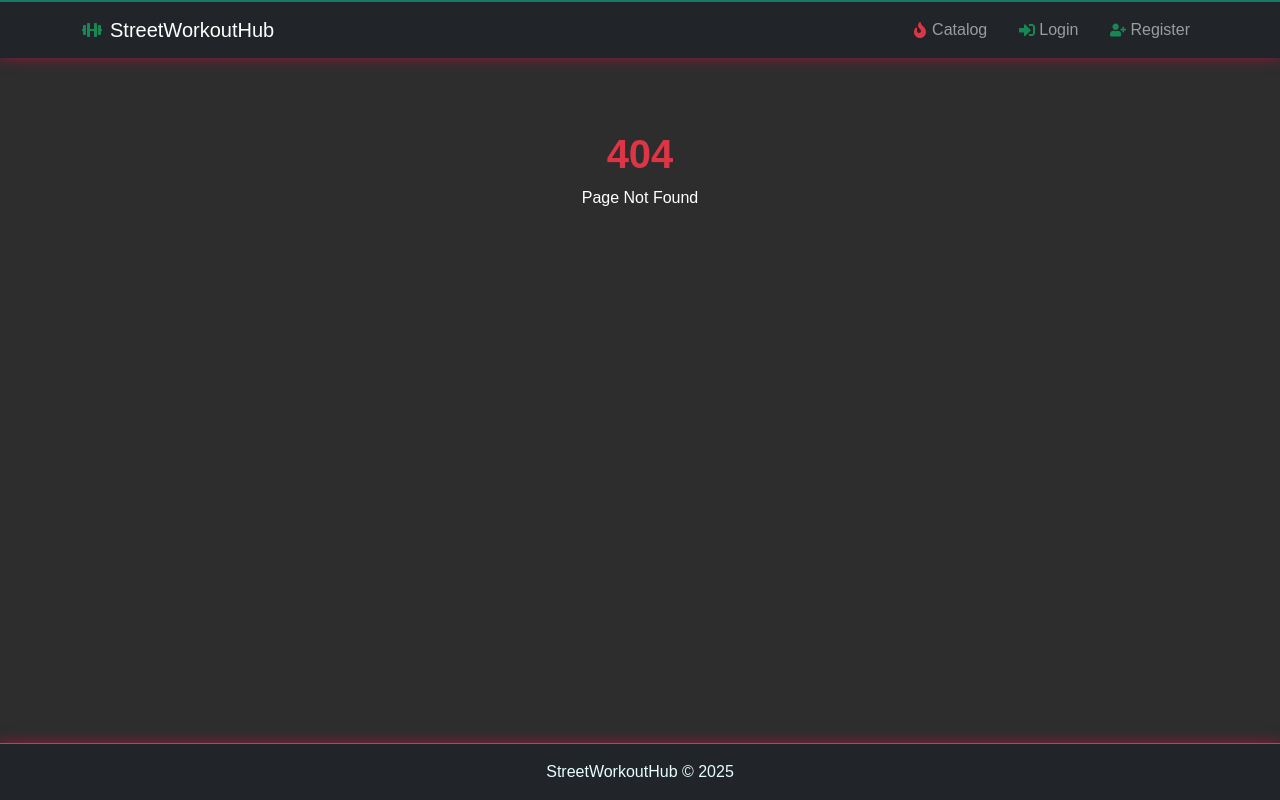
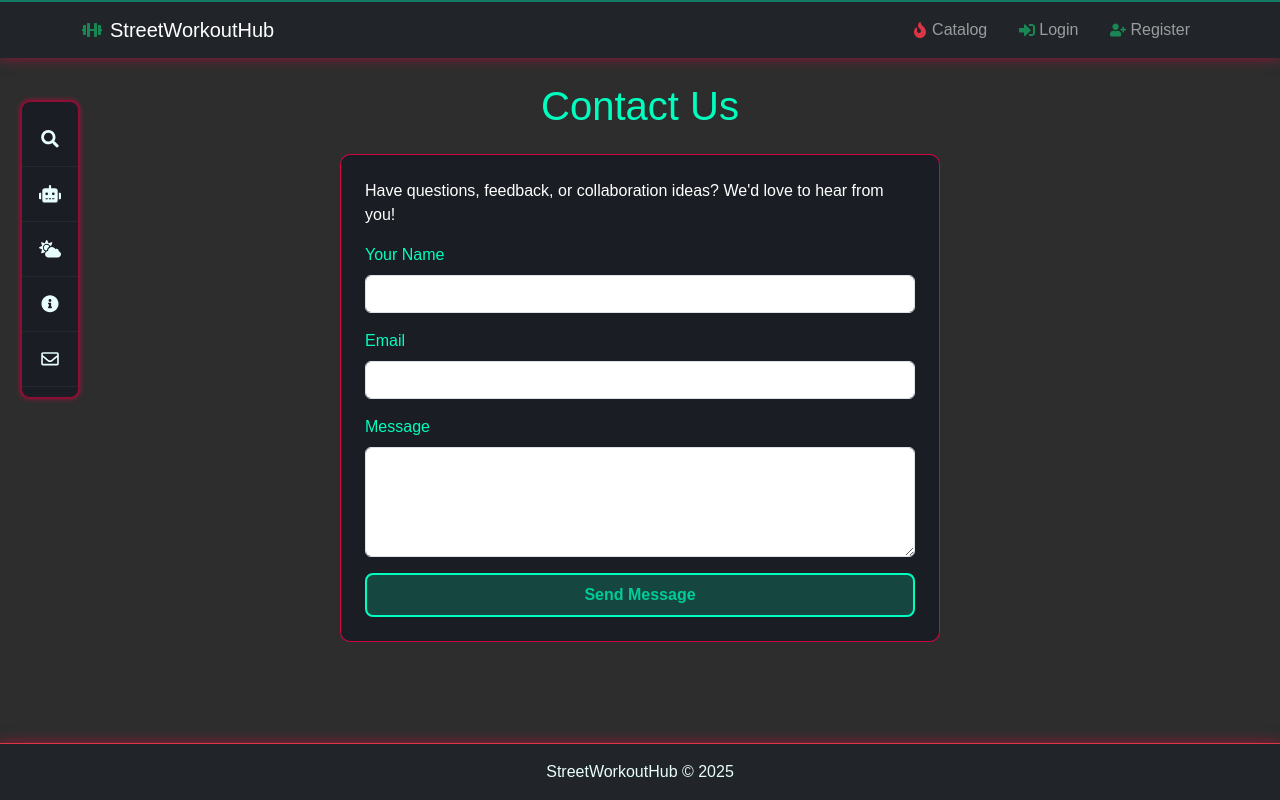
Before and after one commit to dr1gon4o/ReactProject, a React (Vite) app in the folder streetworkouthub/: page /contact in a window 1280 px wide. Before the commit this address had no page. Built offline with nearby package versions, Linux system fonts and the light colour scheme.

Commit message:
sidebar added

```diff
--- a/streetworkouthub/src/App.jsx
+++ b/streetworkouthub/src/App.jsx
@@ -11,7 +11,9 @@ import EditPost from "./pages/EditPost";
 import Profile from "./pages/Profile";
 import NotFound from "./pages/NotFound";
 import Welcome from "./pages/Welcome";
-import About from "./pages/about";
+import About from "./pages/About";
+import Contact from "./pages/Contact";
+import Sidebar from "./components/Sidebar";
 import { AuthProvider } from "./contexts/AuthContext";
 import PrivateRoute from "./components/PrivateRoute";
 import PublicRoute from "./components/PublicRoute";
@@ -22,6 +24,8 @@ function App() {
     <AuthProvider>
       <div id="app">
       <Header />
+      <Sidebar className="header-style" />
+      {/* <Sidebar className="card-style" />   */}
       <main className="container mt-4 mb-5 fade-in">
         <Routes>
 
@@ -83,14 +87,11 @@ function App() {
             }
           />
 
-          <Route
-              path="/about"
-              element={
-                <PublicRoute>
-                  <About />
-                </PublicRoute>
-              }
-            />
+          {/* <Route path="/sidebar" element={<Sidebar />} /> */}
+
+          <Route path="/about" element={<About />}/>
+
+          <Route path="/contact" element={<Contact />}/>
 
           <Route path="*" element={<NotFound />} />
         </Routes>
--- /dev/null
+++ b/streetworkouthub/src/components/Sidebar.jsx
@@ -0,0 +1,26 @@
+import { Link } from "react-router-dom";
+import '../styles/Sidebar.css';
+import { FaCloudSun, FaRobot, FaRegEnvelope, FaInfoCircle, FaSearch } from "react-icons/fa";
+
+export default function Sidebar() {
+  return (
+    <div className="sidebar">
+      <Link to="/search" className="sidebar-item">
+        <FaSearch className="icon" /> <span>Search</span>
+      </Link>
+      <Link to="/Aichat" className="sidebar-item">
+        <FaRobot className="icon" /> <span>AI</span>
+      </Link>
+      <Link to="/weather" className="sidebar-item">
+        <FaCloudSun className="icon" /> <span>Weather</span>
+      </Link>
+      <Link to="/About" className="sidebar-item">
+        <FaInfoCircle className="icon" /> <span>About</span>
+      </Link>
+      <Link to="/Contact" className="sidebar-item">
+        <FaRegEnvelope className="icon" /> <span>Contact</span>
+      </Link>
+
+    </div>
+  );
+}
--- a/streetworkouthub/src/contexts/AuthContext.jsx
+++ b/streetworkouthub/src/contexts/AuthContext.jsx
@@ -3,8 +3,8 @@ import { createContext, useContext, useState } from "react";
 export const AuthContext = createContext();
 export const useAuth = () => useContext(AuthContext);
 
-// const baseUrl = "http://localhost:3030";
-const baseUrl = "https://reactproject-rmwu.onrender.com";
+const baseUrl = "http://localhost:3030";
+// const baseUrl = "https://reactproject-rmwu.onrender.com";
 
 
 export function AuthProvider({ children }) {
--- a/streetworkouthub/src/index.css
+++ b/streetworkouthub/src/index.css
@@ -1,6 +1,6 @@
 
 :root {
-  --bg-dark: #111418;
+  /* --bg-dark: #111418; */
   --bg-card: #1a1d23;
   --neon: #00ffbf;
   --text-main: #e8fdfd;
@@ -74,7 +74,7 @@ a {
   /* background-color: #111; */
   background: var(--bg-card);
   color: #fff;
-  border: 1px solid #e63946;
+  border: 1px solid rgba(255, 0, 72, 0.8);
   /* border: 1px solid rgba(-0,255,191,0.4); */
   border-radius: 10px;
   padding: 12px;
@@ -97,7 +97,7 @@ a {
 footer {
   border-top: 2px solid rgba(-0,255,191,0.4);
   box-shadow: 0 0 12px rgba(255, 0, 72, 0.5);
-  background: #1a1d23;
+  /* background: #1a1d23; */
   /* unicode-bidi: isolate; */
     /* position: fixed;
   bottom: 0;
@@ -181,3 +181,7 @@ footer {
 main {
   flex: 1;
 }
+
+.text-neon {
+  color: var(--neon);
+}
--- a/streetworkouthub/src/pages/About.jsx
+++ b/streetworkouthub/src/pages/About.jsx
@@ -1,10 +1,24 @@
 export default function About() {
   return (
-    <div className="text-center mt-5">
-      <h1 className="text-primary fw-bold">About Us</h1>
-      <p className="text-white">
-        Welcome to our Vite project! This page tells you more about our mission and team.
-      </p>
+    <div className="fade-in">
+      <h1 className="text-center text-neon fw-bold mb-4">About StreetWorkoutHub</h1>
+
+      <div className="card p-4 ">
+        <p>
+          StreetWorkoutHub is a community-driven blog built for athletes who train
+          using their own bodyweight — anytime, anywhere. Our goal is to help
+          people share routines, learn new skills, and stay motivated.
+        </p>
+
+        <p>
+          This platform allows you to create posts, explore other athletes'
+          journeys, and connect with a growing street workout community.
+        </p>
+
+        <p>
+          Train hard, stay focused, and push your limits. 💪🔥
+        </p>
+      </div>
     </div>
   );
 }
--- /dev/null
+++ b/streetworkouthub/src/pages/Contact.jsx
@@ -0,0 +1,72 @@
+import { useState } from "react";
+
+export default function Contact() {
+  const [form, setForm] = useState({
+    name: "",
+    email: "",
+    message: ""
+  });
+
+  function handleChange(e) {
+    setForm({ ...form, [e.target.name]: e.target.value });
+  }
+
+  function handleSubmit(e) {
+    e.preventDefault();
+    alert("Message sent! Thank you for reaching out.");
+  }
+
+  return (
+    <div className="fade-in">
+      <h1 className="text-neon text-center mb-4">Contact Us</h1>
+
+      <div className="card p-4 mx-auto" style={{ maxWidth: "600px" }}>
+        <p className="mb-3">
+          Have questions, feedback, or collaboration ideas? We'd love to hear from you!
+        </p>
+
+        <form onSubmit={handleSubmit}>
+          <div className="mb-3">
+            <label className="form-label text-neon">Your Name</label>
+            <input
+              type="text"
+              className="form-control"
+              name="name"
+              value={form.name}
+              onChange={handleChange}
+              required
+            />
+          </div>
+
+          <div className="mb-3">
+            <label className="form-label text-neon">Email</label>
+            <input
+              type="email"
+              className="form-control"
+              name="email"
+              value={form.email}
+              onChange={handleChange}
+              required
+            />
+          </div>
+
+          <div className="mb-3">
+            <label className="form-label text-neon">Message</label>
+            <textarea
+              className="form-control"
+              rows="4"
+              name="message"
+              value={form.message}
+              onChange={handleChange}
+              required
+            />
+          </div>
+
+          <button className="neon-btn w-100" type="submit">
+            Send Message
+          </button>
+        </form>
+      </div>
+    </div>
+  );
+}
--- a/streetworkouthub/src/pages/CreatePost.jsx
+++ b/streetworkouthub/src/pages/CreatePost.jsx
@@ -23,7 +23,7 @@ export default function CreatePost() {
   }
 
   return (
-    <form className="card mx-auto col-md-5 accent-box fade-in" onSubmit={onSubmit}>
+    <form className="card bg-dark mx-auto col-md-5 accent-box fade-in" onSubmit={onSubmit}>
       <h2 className="text-center mb-3">Create Post</h2>
 
       <input className="form-control mb-2" name="title" placeholder="Title" />
--- a/streetworkouthub/src/services/postService.js
+++ b/streetworkouthub/src/services/postService.js
@@ -1,5 +1,5 @@
-// const baseUrl = "http://localhost:3030/data/posts";
-const baseUrl = "https://reactproject-rmwu.onrender.com/data/posts";
+const baseUrl = "http://localhost:3030/data/posts";
+// const baseUrl = "https://reactproject-rmwu.onrender.com/data/posts";
 
 export async function getAll() {
   const res = await fetch(`${baseUrl}?sortBy=_createdOn%20desc`);
--- /dev/null
+++ b/streetworkouthub/src/styles/sidebar.css
@@ -0,0 +1,59 @@
+
+.sidebar {
+  position: fixed;
+  top: 100px;
+  left: 20px;
+  height: auto;
+  width: 60px;
+  /* background-color: #111418; */
+  background-color: #1a1d23;
+
+  border: 2px solid rgba(255,0,72,0.5);
+  border-radius: 10px;
+  display: flex;
+  flex-direction: column;
+  overflow: hidden;
+  padding: 10px 0;
+  box-shadow: 0 0 5px rgba(255, 0, 72, 0.5);
+  transition: width 0.3s, box-shadow 0.25s;
+  z-index: 1000;
+}
+
+.sidebar:hover {
+  width: 180px;
+  box-shadow: 0 0 12px rgba(0,255,191,0.4);
+}
+
+.sidebar .sidebar-item {
+  display: flex;
+  align-items: center;
+  color: #e8fdfd;
+  padding: 15px 5px;
+  text-decoration: none;
+  transition: background 0.25s, color 0.25s;
+  border-bottom: 1px solid rgba(255,255,255,0.05);
+  font-weight: 500;
+}
+
+.sidebar .sidebar-item:hover {
+  background-color: #1a1d23;
+  color: #00ffbf;
+}
+
+.sidebar .icon {
+  width: 30px;
+  font-size: 1.1rem;
+  margin-left: 8px;
+  flex-shrink: 0;
+}
+
+.sidebar span {
+  margin-left: 10px;
+  opacity: 0;
+  white-space: nowrap;
+  transition: opacity 0.3s;
+}
+
+.sidebar:hover span {
+  opacity: 1;
+}
```
